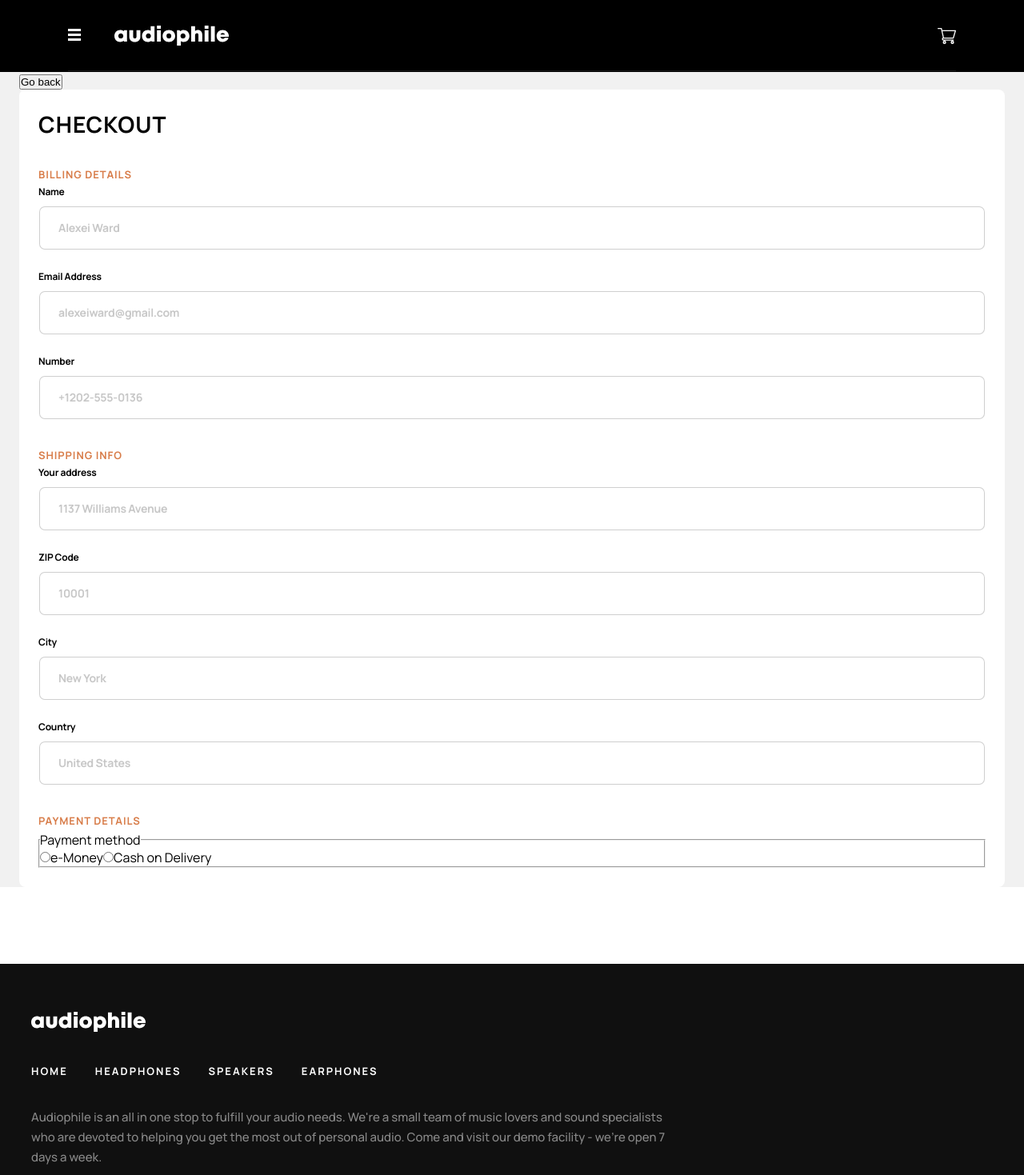
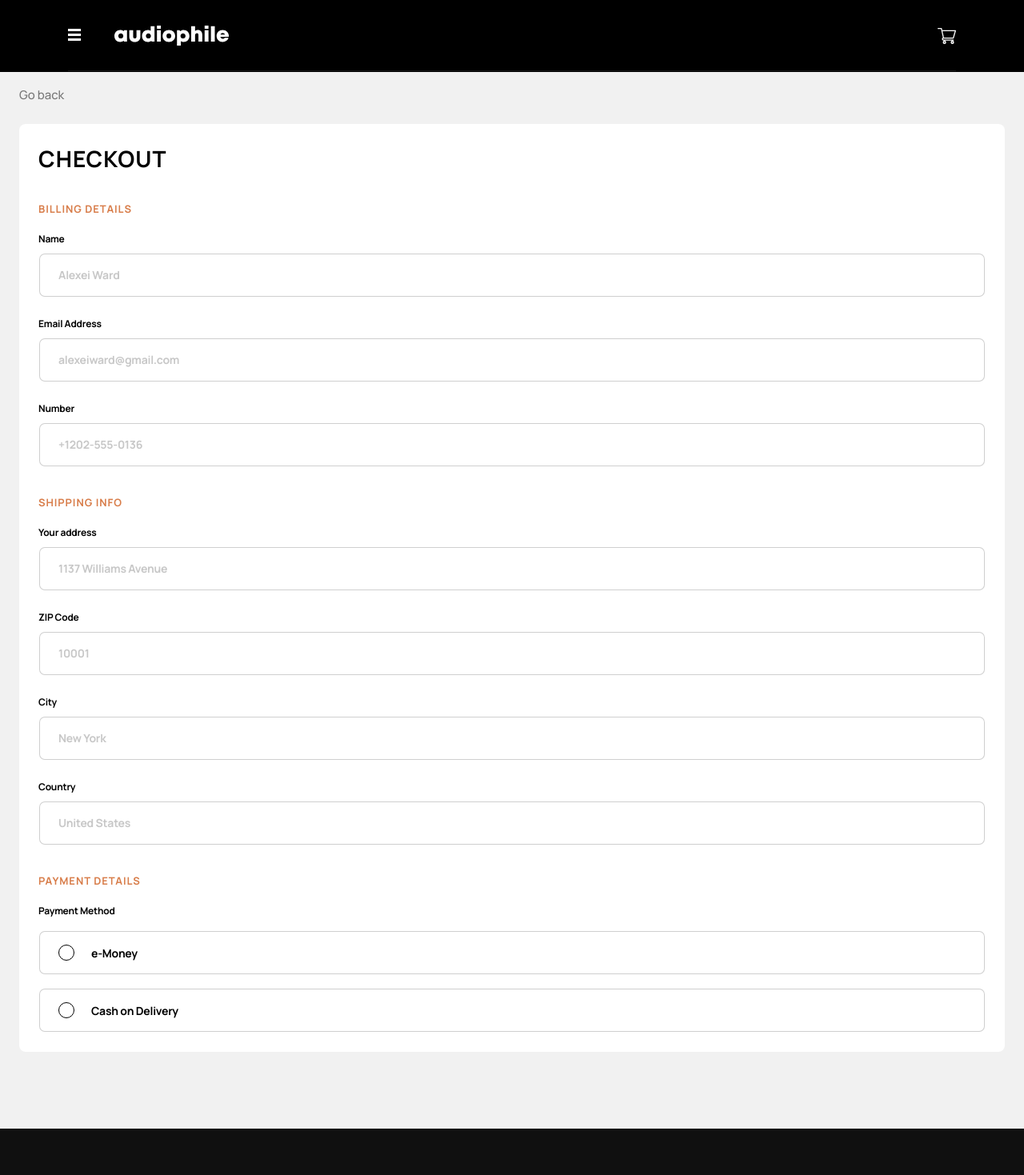
Before and after one commit to HeadYZ/Audiophile, a React (Vite) app: page /checkout in a window 1280 px wide. Shown: the top 1469 px of the page at 80% size. Built offline with nearby package versions, Linux system fonts and the light colour scheme.

Commit message:
styling form

```diff
--- a/src/UI/Input.jsx
+++ b/src/UI/Input.jsx
@@ -1,9 +1,9 @@
 /* eslint-disable react/prop-types */
 import classes from './Input.module.scss'
-export default function Input({ label, name, ...props }) {
+export default function Input({ label, name, style, ...props }) {
 	return (
 		<div className={classes.input__box}>
-			<label className={classes.input__label} htmlFor={name}>
+			<label className={classes.input__label} style={style} htmlFor={name}>
 				{label}
 			</label>
 			<input className={classes.input} {...props} />
--- a/src/pages/Checkout.jsx
+++ b/src/pages/Checkout.jsx
@@ -2,7 +2,7 @@ import { Form, useNavigate } from 'react-router-dom'
 import Navigation from '../components/Navigation/Navigation'
 import classes from './Checkout.module.scss'
 import Input from '../UI/Input'
-import { useState } from 'react'
+import { useEffect, useState } from 'react'
 export default function Checkout() {
 	const navigate = useNavigate()
 	const [paymentMethod, setPaymentMethod] = useState('')
@@ -10,11 +10,19 @@ export default function Checkout() {
 		setPaymentMethod(e.target.value)
 	}
 
+	useEffect(() => {
+		document.getElementById('root').style.backgroundColor = 'rgb(241, 241, 241)'
+		return () => {
+			document.getElementById('root').style.backgroundColor = '#fff'
+		}
+	}, [])
+
 	return (
 		<>
 			<Navigation />
 			<main className={classes.checkout}>
 				<button
+					className={classes['checkout__return-btn']}
 					onClick={() => {
 						navigate(-1)
 					}}
@@ -39,27 +47,39 @@ export default function Checkout() {
 						</div>
 						<h2 className={classes.checkout__h2}>Payment details</h2>
 						<div>
-							<fieldset>
-								<legend>Payment method</legend>
+							<fieldset className={classes.checkout__fieldset}>
+								<legend className={classes['checkout__fieldset-legend']}>Payment Method</legend>
 
-								<label htmlFor='payment-emoney'>
+								<label
+									htmlFor='payment-emoney'
+									className={`${classes['checkout__fieldset-input']} ${
+										paymentMethod === 'emoney' && classes['checkout__fieldset-input--checked']
+									}`}
+								>
 									<input
 										type='radio'
 										name='paymentMethod'
 										value='emoney'
-										id='payment-cash'
+										id='payment-emoney'
 										onChange={handlePaymentChange}
+										className={classes['checkout__fieldset-input-radio']}
 									/>
 									e-Money
 								</label>
 
-								<label htmlFor='payment-cash'>
+								<label
+									htmlFor='payment-cash'
+									className={`${classes['checkout__fieldset-input']} ${
+										paymentMethod === 'cash' && classes['checkout__fieldset-input--checked']
+									}`}
+								>
 									<input
 										type='radio'
 										name='paymentMethod'
 										value='cash'
 										id='payment-cash'
 										onChange={handlePaymentChange}
+										className={classes['checkout__fieldset-input-radio']}
 									/>
 									Cash on Delivery
 								</label>
@@ -67,15 +87,23 @@ export default function Checkout() {
 
 							{paymentMethod === 'emoney' && (
 								<Input
-									label='e-money Number'
+									label='e-Money Number'
 									id='emoneyNumber'
 									name='emoneyNumber'
 									placeholder='2382521993'
 									type='number'
+									style={{ marginTop: '3.2rem' }}
 								/>
 							)}
 							{paymentMethod === 'emoney' && (
-								<Input label='e-money Pin' id='emoneyPin' name='emoneyPin' placeholder='6891' type='number' />
+								<Input
+									label='e-Money PIN'
+									id='emoneyPin'
+									name='emoneyPin'
+									placeholder='6891'
+									type='number'
+									style={{ marginTop: '2.4rem' }}
+								/>
 							)}
 						</div>
 					</Form>
--- a/src/pages/Checkout.module.scss
+++ b/src/pages/Checkout.module.scss
@@ -8,6 +8,17 @@
 		padding: 2.4rem;
 		background-color: $white;
 		border-radius: 0.8rem;
+	}
+	&__return-btn {
+		margin-top: 1.6rem;
+		margin-bottom: 2.4rem;
+		font-family: 'Manrope', sans-serif;
+		font-size: 1.5rem;
+		font-weight: 500;
+		background: none;
+		border: none;
+		line-height: 2.5rem;
+		opacity: 0.5;
 	}
 	&__h1,
 	&__h2 {
@@ -26,8 +37,63 @@
 		color: $orange;
 	}
 	&__box {
+		margin-top: 1.6rem;
 		display: flex;
 		flex-direction: column;
 		gap: 2.4rem;
 	}
+	&__fieldset {
+		margin-top: 1.6rem;
+		display: flex;
+		gap: 1.6rem;
+		flex-direction: column;
+		border: none;
+		&-legend {
+			font-size: 1.2rem;
+			margin-bottom: 1.6rem;
+			font-weight: bold;
+			letter-spacing: -0.021rem;
+		}
+		&-input {
+			display: flex;
+			align-items: center;
+			gap: 2.1rem;
+			height: 5.6rem;
+			padding: 2.4rem;
+			font-size: 1.4rem;
+			letter-spacing: -0.025rem;
+			font-weight: bold;
+			border: 1px solid transparent;
+			box-shadow: inset 0 0 0 1px rgb(207, 207, 207);
+			box-sizing: border-box;
+			border-radius: 0.8rem;
+			transition: box-shadow 0.3s;
+			&--checked {
+				box-shadow: inset 0 0 0 1px $orange;
+			}
+			&-radio {
+				position: relative;
+				appearance: none;
+				border: 1px solid black;
+				border-radius: 50%;
+				width: 2rem;
+				height: 2rem;
+				color: $orange;
+			}
+			&-radio:checked {
+				box-shadow: inset 0 0 0 1px $orange;
+			}
+			&-radio:checked::before {
+				content: '';
+				position: absolute;
+				top: 50%;
+				left: 50%;
+				transform: translate(-50%, -50%);
+				height: 1rem;
+				width: 1rem;
+				border-radius: 50%;
+				background-color: $orange;
+			}
+		}
+	}
 }
```
